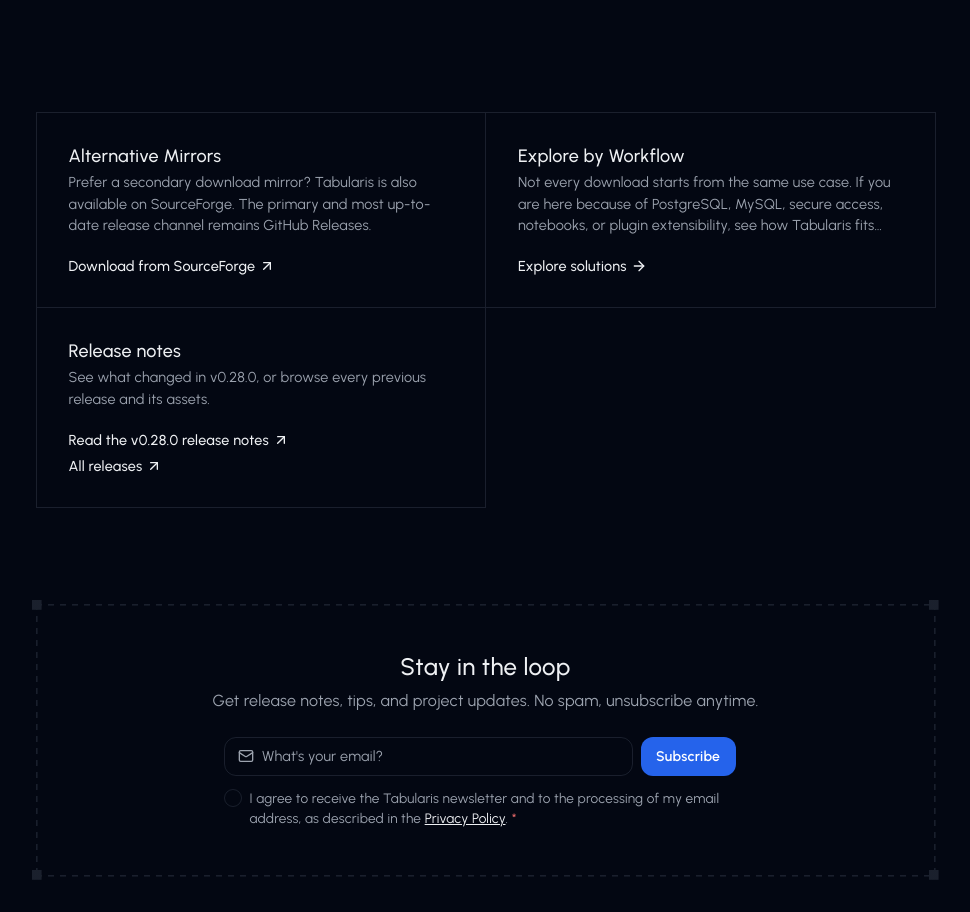
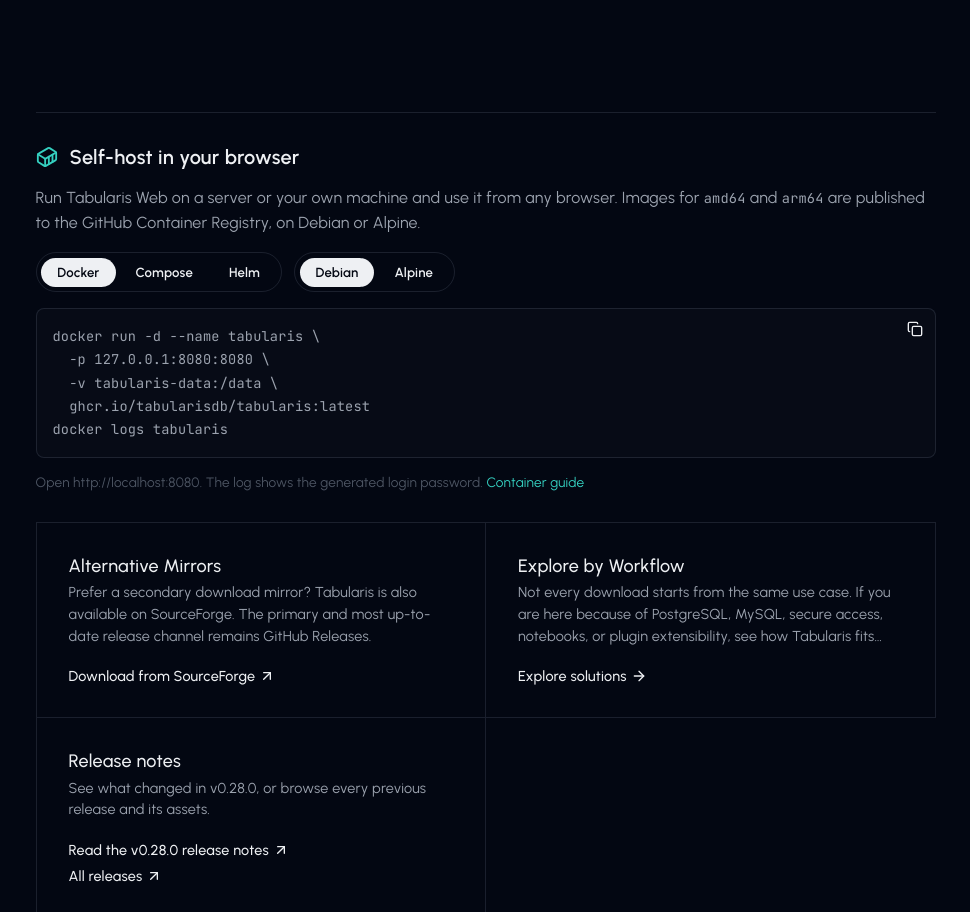
Before and after one commit to TabularisDB/website, a Next.js app: page /download in a window 1280 px wide. Shown: the part 1680-2592 px from the top of the page, without its empty margins (147-1117 px from the left). Built offline with nearby package versions, Linux system fonts and the light colour scheme; what marked-gfm-heading-id, marked-highlight would draw is missing.

Commit message:
feat(download): add a self-hosting section for Docker, Compose and Helm

```diff
--- a/src/app/download/page.tsx
+++ b/src/app/download/page.tsx
@@ -1,5 +1,6 @@
 import {JsonLd} from '@/components/layout/JsonLd';
 import {DownloadSection} from '@/components/pages/download/DownloadSection/DownloadSection';
+import {SelfHostSection} from '@/components/pages/download/SelfHostSection/SelfHostSection';
 import {Card} from '@/components/ui/Card/Card';
 import {CardGrid} from '@/components/ui/CardGrid/CardGrid';
 import {NewsletterForm} from '@/components/ui/NewsletterForm/NewsletterForm';
@@ -15,7 +16,7 @@ import styles from './DownloadPage.module.scss';
 const path = '/download';
 const title = 'Download | Tabularis';
 const description =
-    'Download Tabularis for Windows, macOS, and Linux. Available via WinGet, Homebrew, Snap, AUR and more.';
+    'Download Tabularis for Windows, macOS, and Linux, or self-host it with Docker or Helm. Available via WinGet, Homebrew, Snap, AUR and more.';
 
 export const metadata: Metadata = {
     title,
@@ -58,6 +59,8 @@ export default function DownloadPage() {
 
             <section className={styles.layout}>
                 <DownloadSection stableVersion={APP_VERSION} stableDate={rawDate ? formatDate(rawDate) : ''} />
+
+                <SelfHostSection />
 
                 <CardGrid variant="joined" className={styles.secondaryGrid}>
                     <Card>
--- /dev/null
+++ b/src/components/pages/download/SelfHostSection/SelfHostSection.module.scss
@@ -0,0 +1,98 @@
+.section {
+    display: flex;
+    flex-direction: column;
+    gap: var(--space-4);
+    width: 100%;
+    padding-top: var(--space-8);
+    border-top: var(--border);
+}
+
+.heading {
+    display: flex;
+    align-items: center;
+    gap: var(--space-3);
+    font-size: 1.25rem;
+    font-weight: 600;
+    color: var(--color-text-primary);
+
+    svg {
+        width: 1.375rem;
+        height: 1.375rem;
+        color: var(--color-accent-teal);
+    }
+}
+
+.description {
+    color: var(--color-text-secondary);
+    line-height: 1.6;
+
+    code {
+        font-family: var(--font-mono);
+        font-size: 0.85em;
+    }
+}
+
+.toggles {
+    display: flex;
+    flex-wrap: wrap;
+    gap: var(--space-3);
+}
+
+.toggle {
+    display: flex;
+    width: fit-content;
+    gap: var(--space-1);
+    padding: 0.3rem;
+    border: var(--border);
+    border-radius: var(--radius-full);
+}
+
+.segment {
+    padding: 0.4rem var(--space-4);
+    border-radius: var(--radius-full);
+    font-size: 0.825rem;
+    font-weight: 600;
+    transition: all 0.2s ease;
+}
+
+.active {
+    background-color: var(--color-text-primary);
+    color: var(--color-bg);
+}
+
+.codeBlock {
+    position: relative;
+    border: var(--border);
+    border-radius: var(--radius-sm);
+    background: rgb(var(--rgb-tint) / 2%);
+}
+
+.code {
+    margin: 0;
+    padding: var(--space-4) var(--space-12) var(--space-4) var(--space-4);
+    overflow-x: auto;
+    font-family: var(--font-mono);
+    font-size: 0.85rem;
+    line-height: 1.7;
+    color: var(--color-text-secondary);
+}
+
+.copy {
+    position: absolute;
+    top: var(--space-3);
+    right: var(--space-3);
+}
+
+.hint {
+    font-size: 0.85rem;
+    color: var(--color-text-muted);
+
+    a {
+        color: var(--color-accent-teal);
+        text-decoration: none;
+
+        &:hover {
+            text-decoration: underline;
+        }
+    }
+}
--- /dev/null
+++ b/src/components/pages/download/SelfHostSection/SelfHostSection.tsx
@@ -0,0 +1,123 @@
+'use client';
+
+import {CopyButton} from '@/components/ui/CopyButton/CopyButton';
+import clsx from 'clsx';
+import {ContainerIcon, CopyIcon} from 'lucide-react';
+import {useState} from 'react';
+import styles from './SelfHostSection.module.scss';
+
+const GUIDE_URL =
+    'https://github.com/TabularisDB/tabularis/blob/main/web-ui-project/docs/WEB_MODE_CONTAINERS.md';
+const COMPOSE_URL = 'https://raw.githubusercontent.com/TabularisDB/tabularis/main/docker/compose.yaml';
+
+type Method = 'docker' | 'compose' | 'helm';
+type Flavor = 'debian' | 'alpine';
+
+const METHODS: {id: Method; label: string}[] = [
+    {id: 'docker', label: 'Docker'},
+    {id: 'compose', label: 'Compose'},
+    {id: 'helm', label: 'Helm'},
+];
+const FLAVORS: {id: Flavor; label: string}[] = [
+    {id: 'debian', label: 'Debian'},
+    {id: 'alpine', label: 'Alpine'},
+];
+
+function snippet(method: Method, flavor: Flavor): {command: string; hint: string} {
+    const tag = flavor === 'alpine' ? 'alpine' : 'latest';
+    switch (method) {
+        case 'docker':
+            return {
+                command: [
+                    'docker run -d --name tabularis \\',
+                    '  -p 127.0.0.1:8080:8080 \\',
+                    '  -v tabularis-data:/data \\',
+                    `  ghcr.io/tabularisdb/tabularis:${tag}`,
+                    'docker logs tabularis',
+                ].join('\n'),
+                hint: 'Open http://localhost:8080. The log shows the generated login password.',
+            };
+        case 'compose':
+            return {
+                command: [
+                    `curl -fsSLO ${COMPOSE_URL}`,
+                    `TABULARIS_TAG=${tag} docker compose up -d`,
+                ].join('\n'),
+                hint: 'Add compose.tls.yaml from the repository for automatic HTTPS with Caddy.',
+            };
+        case 'helm':
+            return {
+                command: [
+                    'helm install tabularis oci://ghcr.io/tabularisdb/charts/tabularis \\',
+                    '  --set publicUrl=https://tabularis.example.com \\',
+                    '  --set ingress.enabled=true \\',
+                    `  --set image.flavor=${flavor}`,
+                ].join('\n'),
+                hint: 'The chart generates the login password and secret key and keeps them across upgrades.',
+            };
+    }
+}
+
+function Toggle<T extends string>({
+    label,
+    options,
+    value,
+    onChange,
+}: {
+    label: string;
+    options: {id: T; label: string}[];
+    value: T;
+    onChange: (value: T) => void;
+}) {
+    return (
+        <div className={styles.toggle} role="tablist" aria-label={label}>
+            {options.map((option) => (
+                <button
+                    key={option.id}
+                    type="button"
+                    role="tab"
+                    aria-selected={value === option.id}
+                    className={clsx(styles.segment, value === option.id && styles.active)}
+                    onClick={() => onChange(option.id)}
+                >
+                    {option.label}
+                </button>
+            ))}
+        </div>
+    );
+}
+
+export function SelfHostSection() {
+    const [method, setMethod] = useState<Method>('docker');
+    const [flavor, setFlavor] = useState<Flavor>('debian');
+    const {command, hint} = snippet(method, flavor);
+
+    return (
+        <section className={styles.section} aria-labelledby="self-host-heading">
+            <h2 id="self-host-heading" className={styles.heading}>
+                <ContainerIcon />
+                Self-host in your browser
+            </h2>
+            <p className={styles.description}>
+                Run Tabularis Web on a server or your own machine and use it from any browser. Images for{' '}
+                <code>amd64</code> and <code>arm64</code> are published to the GitHub Container Registry, on Debian or
+                Alpine.
+            </p>
+
+            <div className={styles.toggles}>
+                <Toggle label="Install method" options={METHODS} value={method} onChange={setMethod} />
+                <Toggle label="Base image" options={FLAVORS} value={flavor} onChange={setFlavor} />
+            </div>
+
+            <div className={styles.codeBlock}>
+                <pre className={styles.code}>
+                    <code>{command}</code>
+                </pre>
+                <CopyButton text={command} icon={<CopyIcon />} className={styles.copy} />
+            </div>
+            <p className={styles.hint}>
+                {hint} <a href={GUIDE_URL}>Container guide</a>
+            </p>
+        </section>
+    );
+}
```
